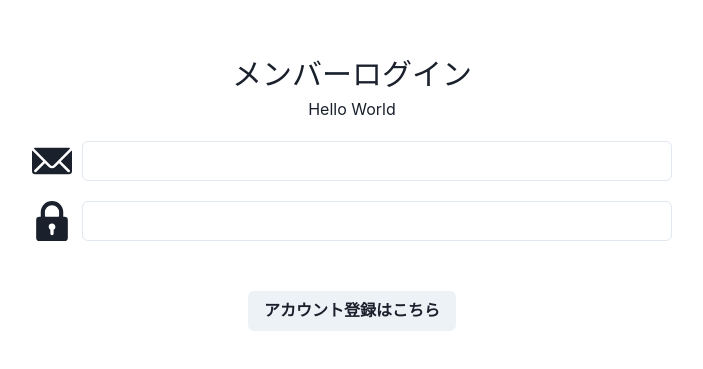
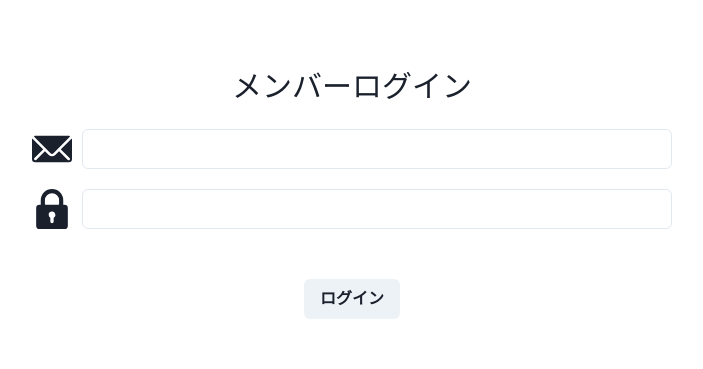
Before and after one commit to club-gleap/glape, a Next.js app: page /login in a window 1280 px wide. Shown: the part 209-578 px from the top of the page, without its empty margins (288-991 px from the left). Built offline with nearby package versions, Linux system fonts and the light colour scheme.

Commit message:
テキストを調整

```diff
--- a/app/login/page.tsx
+++ b/app/login/page.tsx
@@ -5,7 +5,6 @@ export default function LoginPage(){
 	return (
 		<Center h="100vh" flexDirection="column">
 			<Box fontSize="30px">メンバーログイン</Box>
-			<Box>Hello World</Box>
 			<Flex width={["80%","50%"]} mt="20px">
 				<EmailIcon boxSize="40px" mr="10px"></EmailIcon>
 				<FormControl>
@@ -18,7 +17,7 @@ export default function LoginPage(){
 					<Input type="password"></Input>
 				</FormControl>
 			</Flex>
-			<Button mt="50px">アカウント登録はこちら</Button>
+			<Button mt="50px">ログイン</Button>
 		</Center>
 
 	)
```
